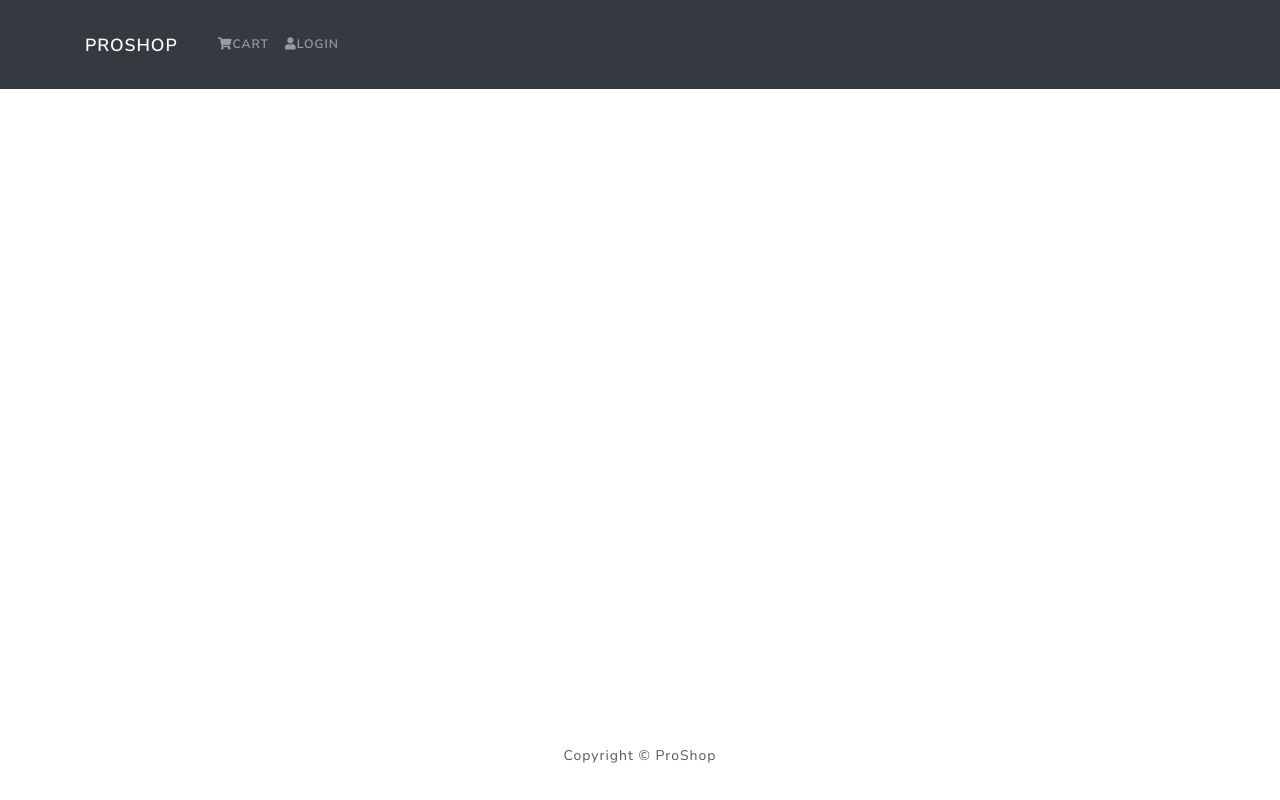
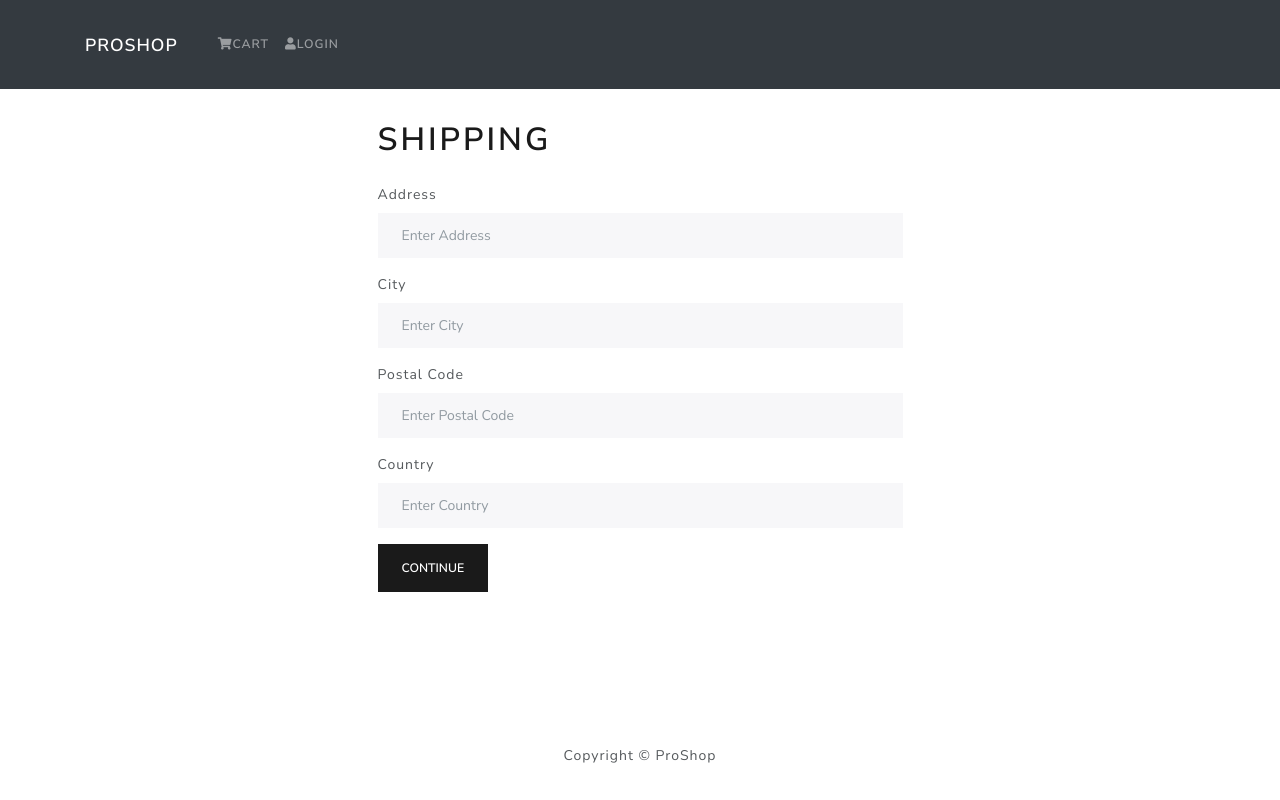
Before and after one commit to Zethzer/proshop-django, a React (Create React App) app in the folder frontend/: page /shipping in a window 1280 px wide. Built offline with nearby package versions, Linux system fonts and the light colour scheme.

Commit message:
Add shipping screen

```diff
--- a/frontend/src/App.js
+++ b/frontend/src/App.js
@@ -8,6 +8,7 @@
 import LoginScreen from './screens/LoginScreen'
 import RegisterScreen from './screens/RegisterScreen'
 import ProfileScreen from './screens/ProfileScreen'
+import ShippingScreen from './screens/ShippingScreen'
 
 export default function App() {
     return (
@@ -17,9 +18,10 @@
                 <Container>
                     <Routes>
                         <Route path='/' element={<HomeScreen/>} exact/>
-                        <Route path='login' element={<LoginScreen/>} />
-                        <Route path='register' element={<RegisterScreen/>} />
-                        <Route path='profile' element={<ProfileScreen/>} />
+                        <Route path='login' element={<LoginScreen/>}/>
+                        <Route path='register' element={<RegisterScreen/>}/>
+                        <Route path='profile' element={<ProfileScreen/>}/>
+                        <Route path='shipping' element={<ShippingScreen/>}/>
                         <Route path='products/:id' element={<ProductScreen/>}/>
                         <Route path='cart/' element={<CartScreen/>}>
                             <Route path=':id' element={<CartScreen/>}/>
--- /dev/null
+++ b/frontend/src/screens/ShippingScreen.js
@@ -0,0 +1,78 @@
+import React, { useState, useEffect } from 'react'
+import { useNavigate } from 'react-router-dom'
+import { Form, Button } from 'react-bootstrap'
+import { useDispatch, useSelector } from 'react-redux'
+import FormContainer from '../components/FormContainer'
+import { register } from '../actions/userActions'
+
+export default function ShippingScreen() {
+    const navigate = useNavigate()
+    const [address, setAddress] = useState('')
+    const [city, setCity] = useState('')
+    const [postalCode, setPostalCode] = useState('')
+    const [country, setCountry] = useState('')
+
+    const submitHandler = (e) => {
+        e.preventDefault()
+        console.log('Continue !')
+    }
+
+    return (
+        <FormContainer>
+            <h1>Shipping</h1>
+            <Form onSubmit={submitHandler}>
+                <Form.Group className='mb-3' controlId='address'>
+                    <Form.Label>Address</Form.Label>
+                    <Form.Control
+                        required
+                        type='text'
+                        placeholder='Enter Address'
+                        value={address ? address : ''}
+                        onChange={(e) => setAddress(e.target.value)}
+                    >
+                    </Form.Control>
+                </Form.Group>
+
+                <Form.Group className='mb-3' controlId='city'>
+                    <Form.Label>City</Form.Label>
+                    <Form.Control
+                        required
+                        type='text'
+                        placeholder='Enter City'
+                        value={city ? city : ''}
+                        onChange={(e) => setCity(e.target.value)}
+                    >
+                    </Form.Control>
+                </Form.Group>
+
+                <Form.Group className='mb-3' controlId='postalCode'>
+                    <Form.Label>Postal Code</Form.Label>
+                    <Form.Control
+                        required
+                        type='text'
+                        placeholder='Enter Postal Code'
+                        value={postalCode ? postalCode : ''}
+                        onChange={(e) => setPostalCode(e.target.value)}
+                    >
+                    </Form.Control>
+                </Form.Group>
+
+                <Form.Group className='mb-3' controlId='country'>
+                    <Form.Label>Country</Form.Label>
+                    <Form.Control
+                        required
+                        type='text'
+                        placeholder='Enter Country'
+                        value={country ? country : ''}
+                        onChange={(e) => setCountry(e.target.value)}
+                    >
+                    </Form.Control>
+                </Form.Group>
+
+                <Button type='submit' variant='primary'>
+                    Continue
+                </Button>
+            </Form>
+        </FormContainer>
+    )
+}
```
